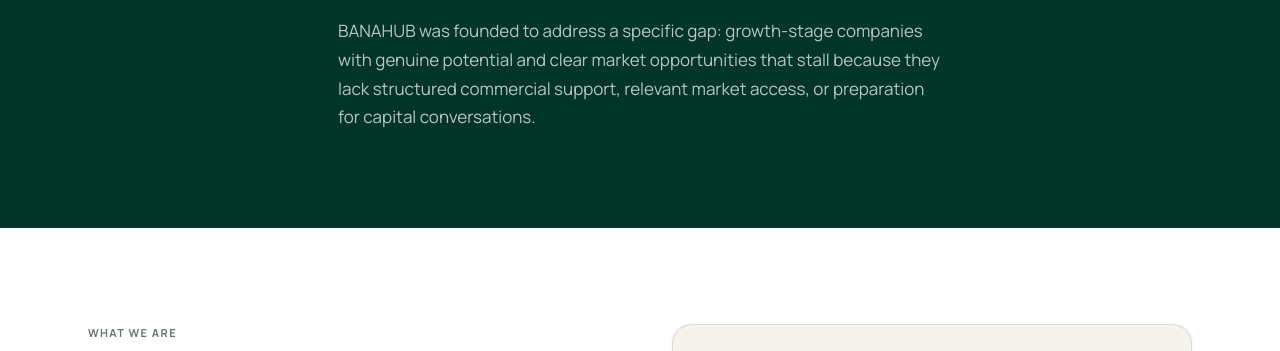
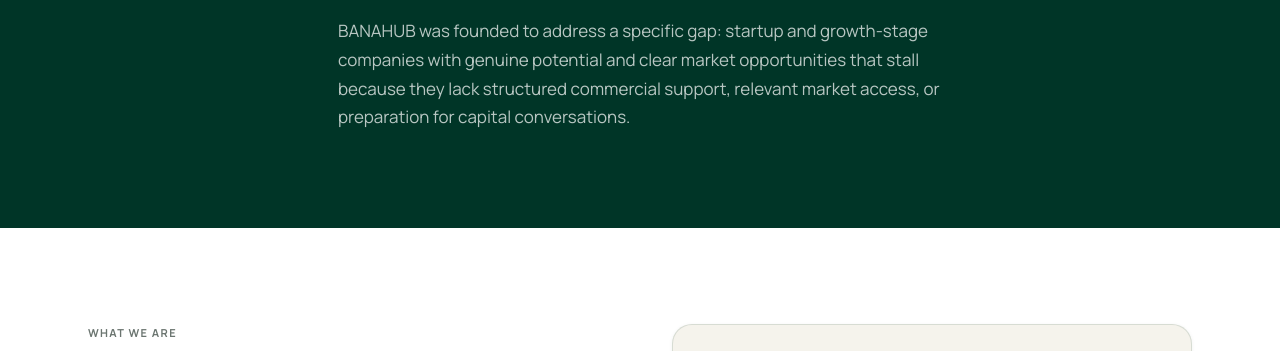
Before and after one commit to Ibthisam29/BANAHUB, a website: page banahub-complete-final/Banahub platform/about.html in a window 1280 px wide. Shown: the part 386-737 px from the top of the page. Drawn offline with nearby package versions, Linux system fonts and the light colour scheme; no server answers.

Commit message:
Update description of BANAHUB in about.html

```diff
--- a/banahub-complete-final/Banahub platform/about.html
+++ b/banahub-complete-final/Banahub platform/about.html
@@ -16,7 +16,7 @@
   <div class="container" style="max-width:700px">
     <span class="eyebrow" style="color:var(--gold)">About</span>
     <h1 class="font-display" style="color:#fff;margin:0.75rem 0 1.25rem">A practice built for the gap between ambition and execution</h1>
-    <p style="color:rgba(255,255,255,0.72);font-size:1.0625rem;line-height:1.7">BANAHUB was founded to address a specific gap: growth-stage companies with genuine potential and clear market opportunities that stall because they lack structured commercial support, relevant market access, or preparation for capital conversations.</p>
+    <p style="color:rgba(255,255,255,0.72);font-size:1.0625rem;line-height:1.7">BANAHUB was founded to address a specific gap: startup and growth-stage companies with genuine potential and clear market opportunities that stall because they lack structured commercial support, relevant market access, or preparation for capital conversations.</p>
   </div>
 </section>
 
```
